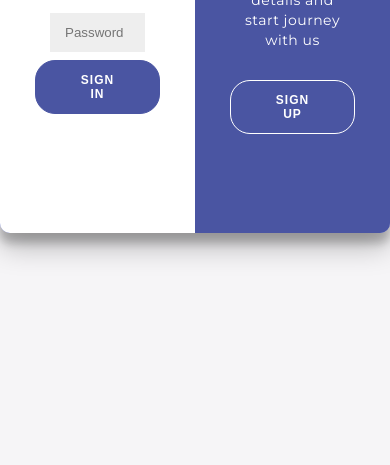
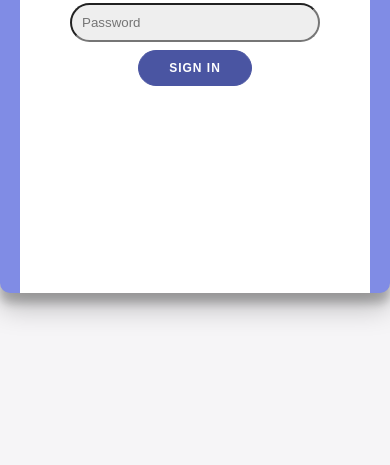
Before and after one commit to AFT0ZERO/Management-project, a website: page asal.html in a window 390 px wide. Shown: the part 409-874 px from the top of the page. Drawn offline with Linux system fonts and the light colour scheme.

Commit message:
logina htmland css

```diff
--- a/asal.html
+++ b/asal.html
@@ -1,5 +1,6 @@
 <!DOCTYPE html>
 <html lang="en">
+
 <head>
     <meta charset="UTF-8">
     <meta name="viewport" content="width=device-width, initial-scale=1.0">
@@ -8,22 +9,29 @@
 
     <link rel="stylesheet" href="style.css">
 </head>
+
 <body>
     <div class="container" id="container">
         <div class="form-container sign-up-container">
             <form action="#">
+
                 <h1>Create Account</h1>
+
+
                 <!-- <div class="social-container">
                     <a href="#" class="social"><i class="fab fa-facebook-f"></i></a>
                     <a href="#" class="social"><i class="fab fa-google-plus-g"></i></a>
                     <a href="#" class="social"><i class="fab fa-linkedin-in"></i></a>
                 </div> -->
+
                 <!-- <span>or use your email for registration</span> -->
+
                 <input type="text" placeholder="Name" />
                 <input type="text" placeholder="Last Name" />
                 <input type="email" placeholder="Email" />
                 <input type="password" placeholder="Password" />
                 <button>Sign Up</button>
+                <!-- <img src="work-time.png" alt="Sign Up Image" class="signup-image"> -->
             </form>
         </div>
         <div class="form-container sign-in-container">
@@ -39,6 +47,8 @@
                 <input type="password" placeholder="Password" />
                 <!-- <a href="#">Forgot your password?</a> -->
                 <button>Sign In</button>
+                <!-- <img src="lunch-time.png" alt="Sign In Image" class="signin-image"> -->
+
             </form>
         </div>
         <div class="overlay-container">
@@ -46,16 +56,17 @@
                 <div class="overlay-panel overlay-left">
                     <h1>Welcome Back!</h1>
                     <p>To keep connected with us please login with your personal info</p>
-                    <button class="ghost" id="signIn">Sign In</button>
+                    <button class="ht" id="signIn">Sign In</button>
                 </div>
                 <div class="overlay-panel overlay-right">
                     <h1>Hello, Friend!</h1>
                     <p>Enter your personal details and start journey with us</p>
-                    <button class="ghost" id="signUp">Sign Up</button>
+                    <button class="ht" id="signUp">Sign Up</button>
                 </div>
             </div>
         </div>
     </div>
     <script src="main.js"></script>
 </body>
+
 </html>
--- a/style.css
+++ b/style.css
@@ -1,4 +1,3 @@
-
 @import url('https://fonts.googleapis.com/css?family=Montserrat:400,800');
 * {
     box-sizing: border-box;
@@ -12,14 +11,13 @@ body {
     height: 100vh;
     margin: -20px 0 50px;
 }
+
 h1 {
     font-weight: bold;
     margin: 0;
-
 }
 h2 {
     text-align: center;
-
 }
 p {
     font-size: 14px;
@@ -28,6 +26,20 @@ p {
     letter-spacing: 0.5px;
     margin: 20px 0 30px;
 }
+/* .signup-image {
+
+    margin-top: 20px;
+    width: 50px;
+    height: auto;
+} */
+/* .signup-image, .signin-image {
+    margin-top: 20px;
+    max-width: 80%;
+    height: auto;
+    display: block;
+    margin-left: auto;
+    margin-right: auto;
+} */
 span {
     font-size: 12px;
 }
@@ -40,7 +52,7 @@ a {
 button {
     border-radius: 20px;
     border: 1px solid #4A55A2;
-    background-color:#4A55A2 ;
+    background-color: #4A55A2;
     color: #ffffff;
     font-size: 12px;
     font-weight: bold;
@@ -55,7 +67,7 @@ button:active {
 button:focus {
     outline: none;
 }
-button.ghost {
+button.ht {
     background-color: transparent;
     border-color: #ffffff;
 }
@@ -71,7 +83,7 @@ form {
 }
 input {
     background-color: #eee;
-    border: none;
+    border-radius: 32px;
     padding: 12px 15px;
     margin: 8px 0;
     width: 100%;
@@ -139,7 +151,7 @@ input {
 }
 .overlay {
     background: #4A55A2;
-    background: -webkit-linear-gradient(to right,#4A55A2, #4A55A2);
+    background: -webkit-linear-gradient(to right, #4A55A2, #4A55A2);
     background: linear-gradient(to right, #4A55A2, #4A55A2);
     background-repeat: no-repeat;
     background-size: cover;
@@ -195,3 +207,52 @@ input {
     height: 40px;
     width: 40px;
 }
+
+/* Media Queries for Responsiveness */
+@media (max-width: 768px) {
+    .container {
+        width: 100%;
+        min-height: 600px;
+    }
+
+    .form-container {
+        width: 100%;
+        left: 0;
+    }
+
+    .sign-in-container {
+        transform: translateX(0);
+    }
+
+    .container.right-panel-active .sign-in-container {
+        transform: translateX(100%);
+    }
+
+    .sign-up-container {
+        opacity: 1;
+        z-index: 5;
+        transform: translateX(100%);
+    }
+
+    .container.right-panel-active .sign-up-container {
+        transform: translateX(0);
+    }
+
+    .overlay-container {
+        display: none;
+    }
+}
+
+@media (max-width: 480px) {
+    .form-container {
+        padding: 0 20px;
+    }
+
+    input {
+        padding: 10px;
+    }
+
+    button {
+        padding: 10px 30px;
+    }
+}
```
Also changed, not shown: lunch-time.png (added), work-time.png (added).
